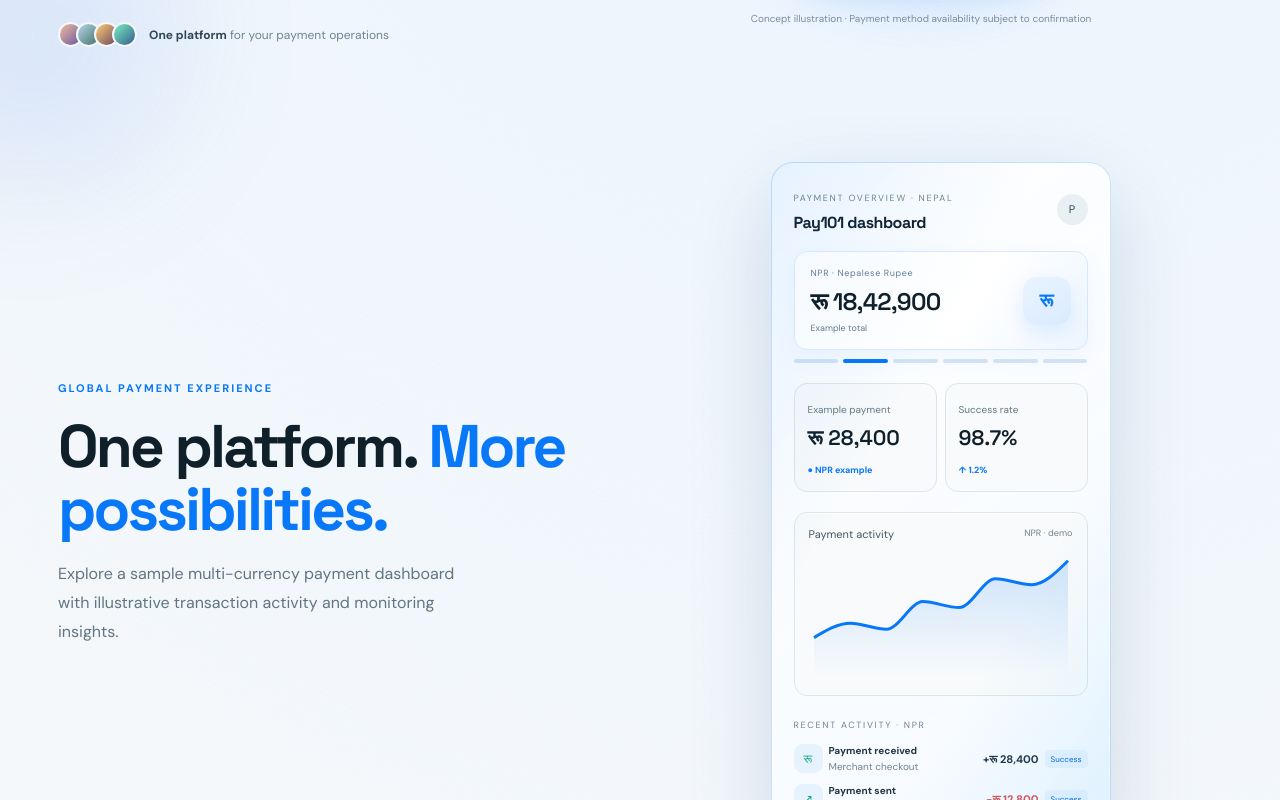
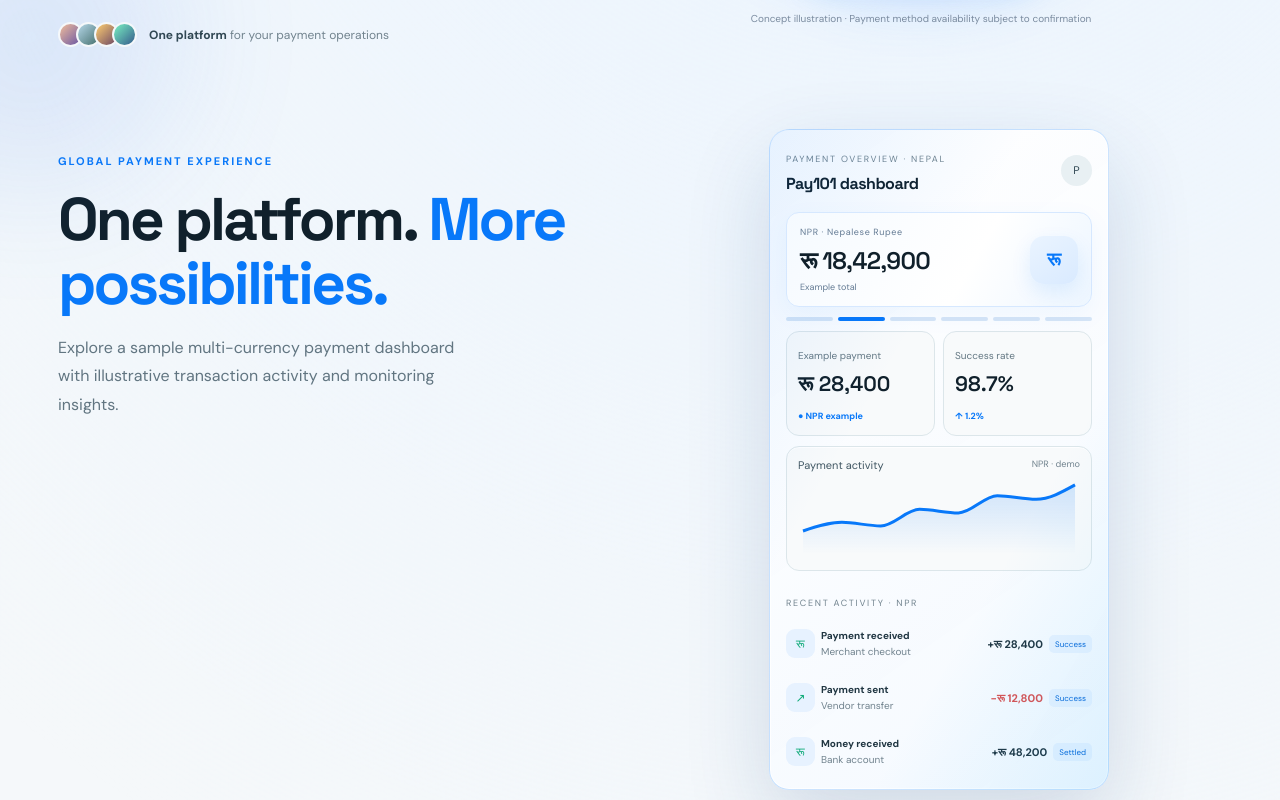
Before and after one commit to kartikmishra543/pay101-demo, a React (Vite) app: page / in a window 1280 px wide. Shown: the part 680-1480 px from the top of the page. Built offline with nearby package versions, Linux system fonts and the light colour scheme.

Commit message:
Compact dashboard height and move global payment heading upward

```diff
--- a/src/style.css
+++ b/src/style.css
@@ -385,3 +385,19 @@ footer a:hover{color:var(--blue)}
 @media(max-width:1100px){.paymentMethodsSection{grid-template-columns:1fr;gap:22px}}
 @media(max-width:550px){.paymentMethodsLoop{gap:12px;padding-right:12px}.paymentMethodsLoop .paymentMethodCard{flex-basis:136px;width:136px;height:136px;min-height:136px;max-width:136px;padding:12px}.paymentMethodsLoop .paymentMethodIcon{flex-basis:36px;width:36px;height:36px}.paymentMethodsLoop .paymentMethodCard b{font-size:13px}.paymentMethodsLoop .paymentMethodCard small{font-size:9px}}
 @media(prefers-reduced-motion:reduce){.paymentMethodsTrack{animation:none}.paymentMethodsMarquee{overflow-x:auto;mask-image:none;-webkit-mask-image:none}}
+
+/* Compact payment overview vertically and align heading near the top */
+.dashboardShowcase{align-items:start!important;gap:32px;padding-top:42px;padding-bottom:55px}
+.dashboardShowcaseIntro{align-self:start;padding-top:12px}
+.dashboardShowcase .dashboard{align-self:start;padding:16px!important;border-radius:20px}
+.dashboardShowcase .dashHead{margin-bottom:10px}
+.dashboardShowcase .currencySpotlight{padding:13px!important;margin-bottom:10px}
+.dashboardShowcase .currencyProgress{margin:8px 0!important}
+.dashboardShowcase .stats{margin:10px 0!important;gap:8px}
+.dashboardShowcase .stats>div{padding:11px!important}
+.dashboardShowcase .chartBox{padding:11px!important;margin:10px 0!important}
+.dashboardShowcase .chart{height:82px!important;margin-top:5px!important}
+.dashboardShowcase .recent{padding-top:9px!important}
+.dashboardShowcase .recent .tx{padding:7px 0!important}
+@media(min-width:901px){.dashboardShowcaseIntro{padding-top:20px}.dashboardShowcase .dashboard{margin-top:0!important}}
+@media(max-width:900px){.dashboardShowcase{gap:20px;padding-top:35px}.dashboardShowcaseIntro{padding-top:0}}
```
